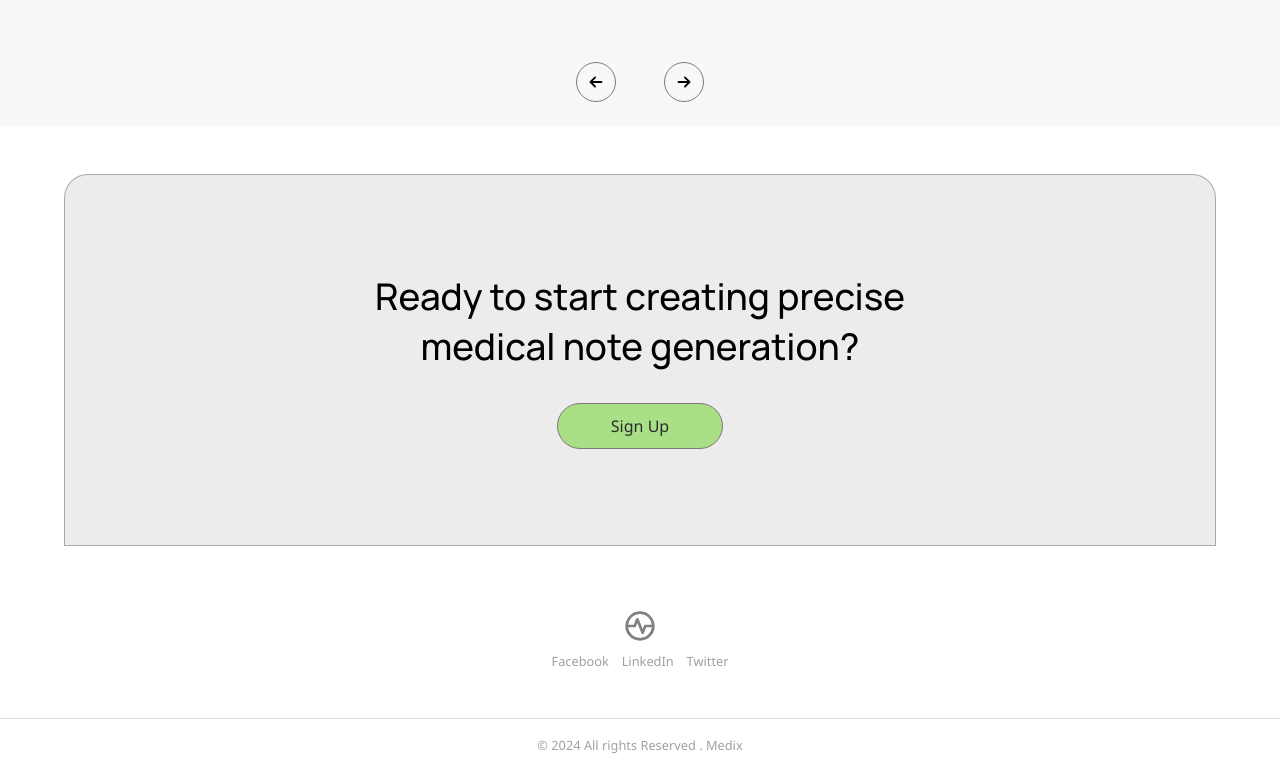
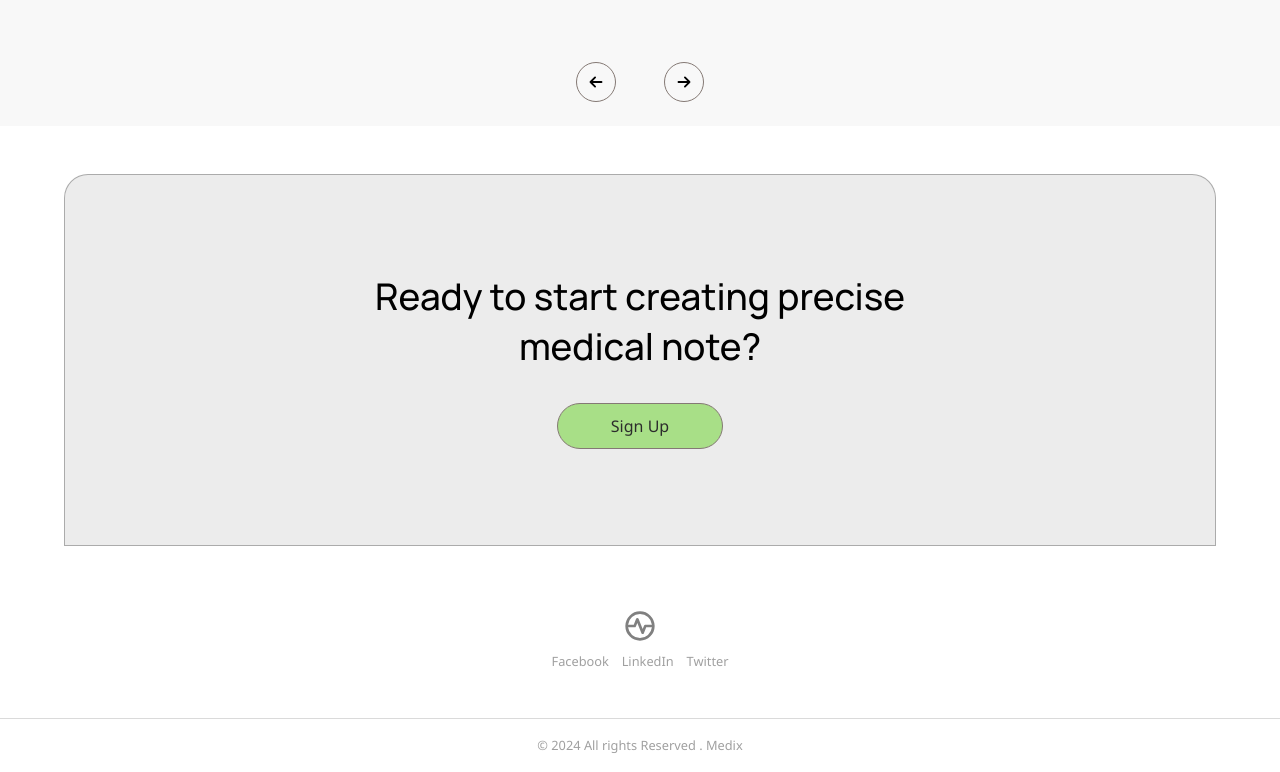
Before and after one commit to MedixApp1/medix-frontend, a React (Vite) app: page / in a window 1280 px wide. Shown: the part 3026-3798 px from the top of the page. Built offline with nearby package versions, Linux system fonts and the light colour scheme; no server answers.

Commit message:
fixed type error

```diff
--- a/src/components/landing-page/to-start/ToStart.tsx
+++ b/src/components/landing-page/to-start/ToStart.tsx
@@ -4,7 +4,7 @@ import { Link } from "react-router-dom";
 function ToStart() {
    return (
      <div className="to__start">
-      <h1>Ready to start creating  precise <br /> medical note generation?</h1>
+      <h1>Ready to start creating  precise <br /> medical note?</h1>
       <Link to="/register">Sign Up</Link>
      </div>
    )
```
